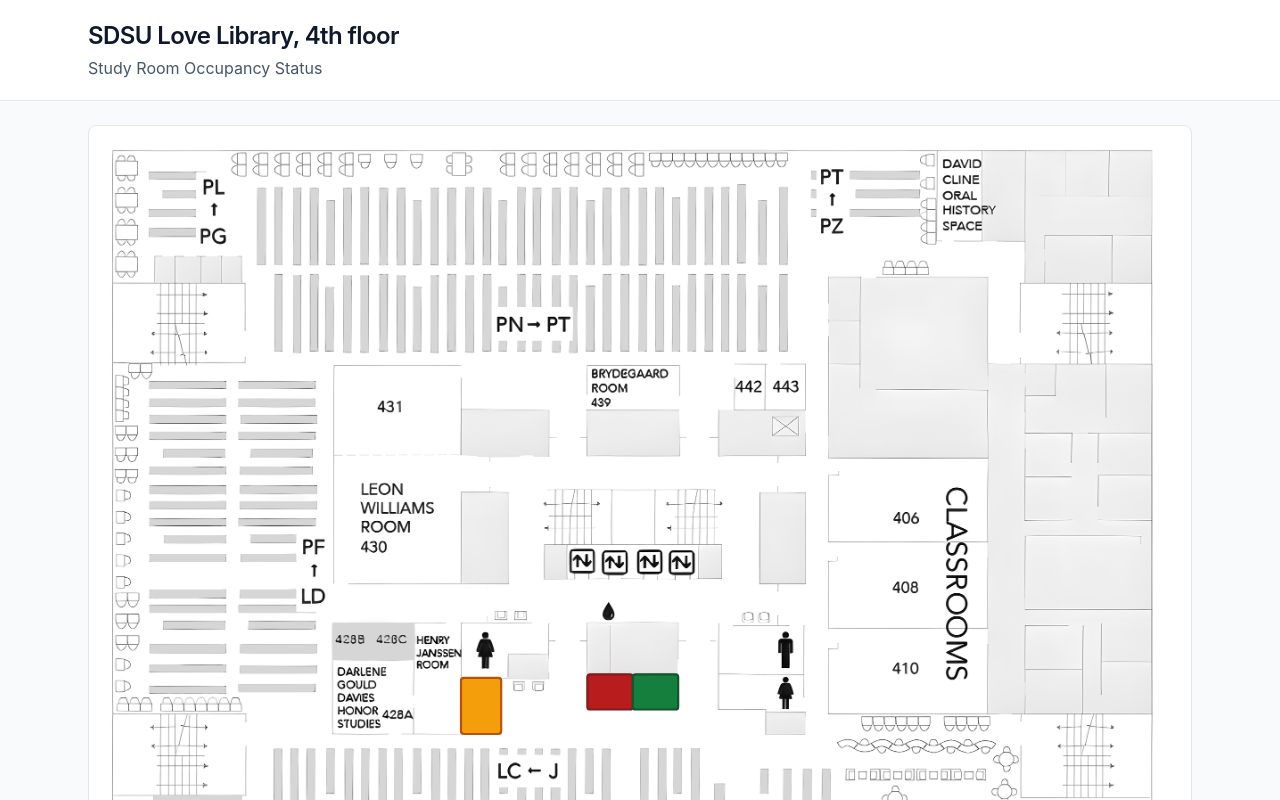
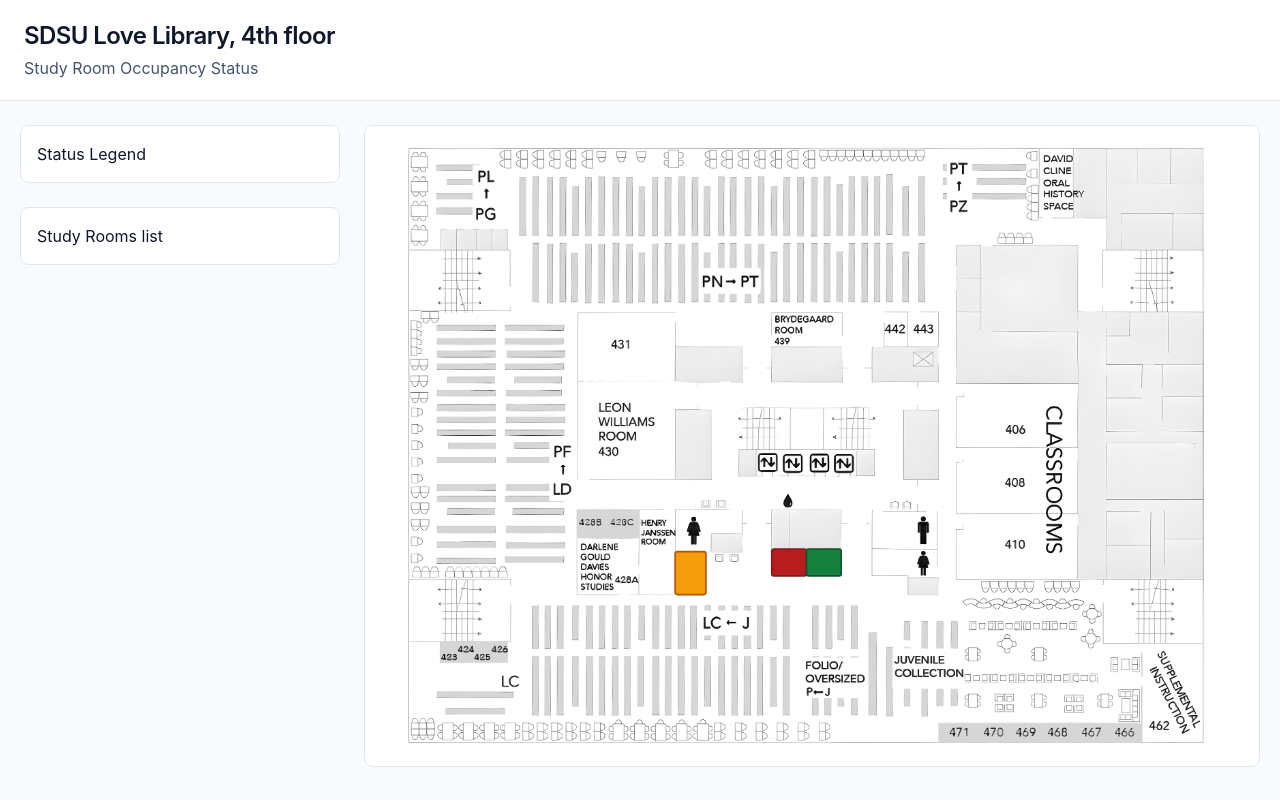
Before and after one commit to ashlibel/Occupancy-Detection, a React (Vite) app in the folder room-occupancy-app/: page / in a window 1280 px wide. Shown: the top 800 px of the page. Built offline with nearby package versions, Linux system fonts and the light colour scheme.

Commit message:
Made floor plan image smaller & added a side panel w/ status legend + study room list

```diff
--- a/room-occupancy-app/src/App.jsx
+++ b/room-occupancy-app/src/App.jsx
@@ -11,27 +11,38 @@
   });
 
   return (
-    // Main page container
     <div className="min-h-screen bg-slate-50 text-slate-900">
       <header className="border-b border-slate-200 bg-white">
-        <div className="mx-auto max-w-6xl px-6 py-5">
-          {/* Page title */}
-          <h1 className="text-2xl font-semibold tracking-tight">
-            SDSU Love Library, 4th floor
-          </h1>
+        <div className="flex items-center justify-between gap-4 px-6 py-5">
+          <div>
+            {/* Page title */}
+            <h1 className="text-2xl font-semibold tracking-tight">
+              SDSU Love Library, 4th floor
+            </h1>
 
-          {/* Page description */}
-          <p className="mt-1 text-slate-600">
-            Study Room Occupancy Status
-          </p>
+            {/* Page description */}
+            <p className="mt-1 text-slate-600">Study Room Occupancy Status</p>
+          </div>
+
+          {/* The Refresh status button and "Last checked" text will go here */}
+          <div />
         </div>
       </header>
 
-      {/* Main page content */}
-      <main className="mx-auto max-w-6xl px-6 py-6">
+      <main className="grid gap-6 px-5 py-6 lg:grid-cols-[320px_1fr]">
+        {/* Left column: legend and room list */}
+        <aside className="flex flex-col gap-6">
+          <div className="rounded-lg border border-slate-200 bg-white p-4">
+            Status Legend
+          </div>
+          <div className="rounded-lg border border-slate-200 bg-white p-4">
+            Study Rooms list
+          </div>
+        </aside>
+
+        {/* Right column: floor plan */}
         <section className="rounded-lg border border-slate-200 bg-white p-4">
-          {/* Display the floor plan */}
-          <FloorPlan roomData={roomData}/>
+          <FloorPlan roomData={roomData} />
         </section>
       </main>
     </div>
--- a/room-occupancy-app/src/FloorPlan.jsx
+++ b/room-occupancy-app/src/FloorPlan.jsx
@@ -19,7 +19,7 @@
             viewBox="0 0 740 550"
             role="img"
             aria-label="Floor plan of Love Library, 4th floor"
-            className="h-auto w-full"
+            className="mx-auto h-auto max-h-[calc(100vh-12rem)] w-full"
         >
             {/* Display the floor plan image */}
             <image
```
